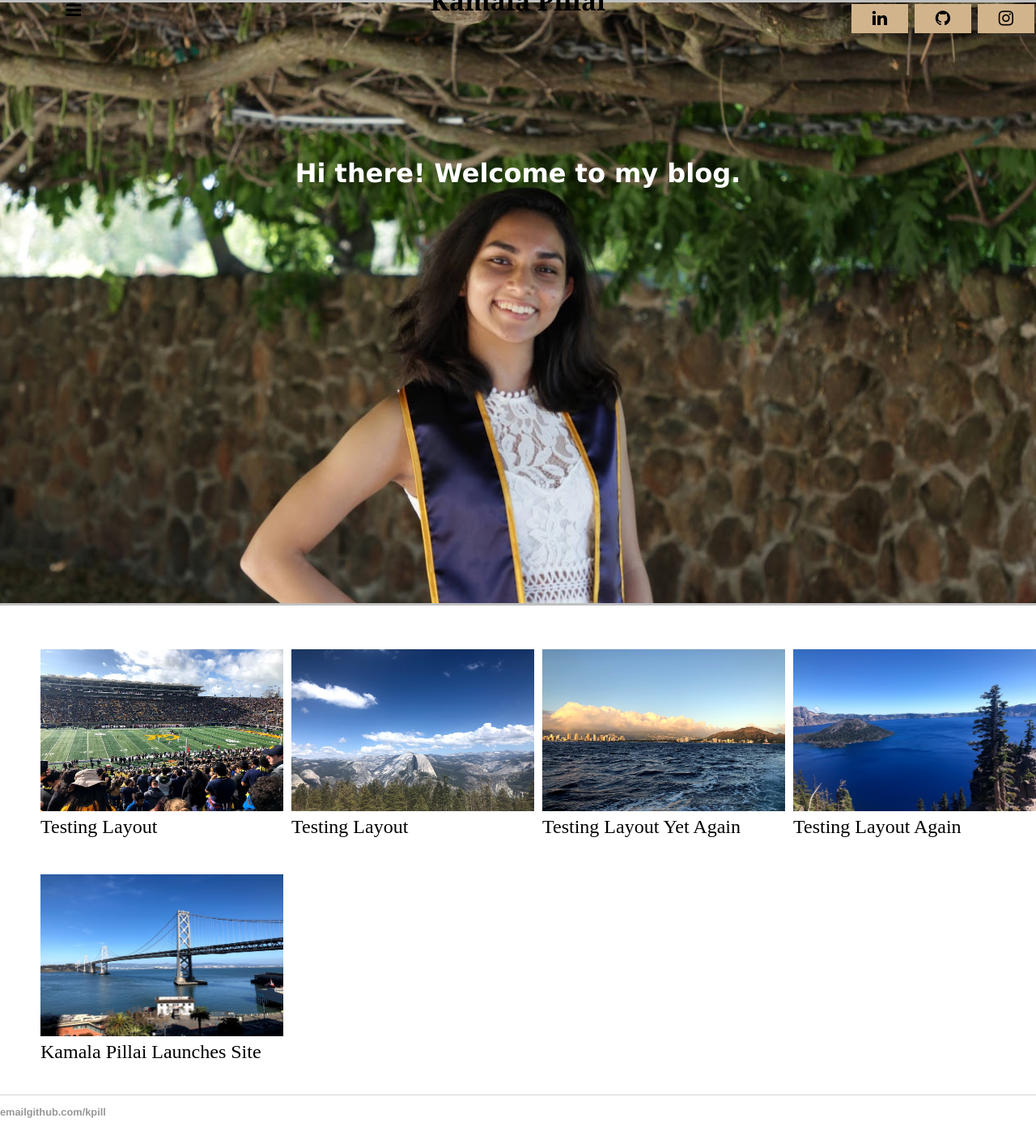
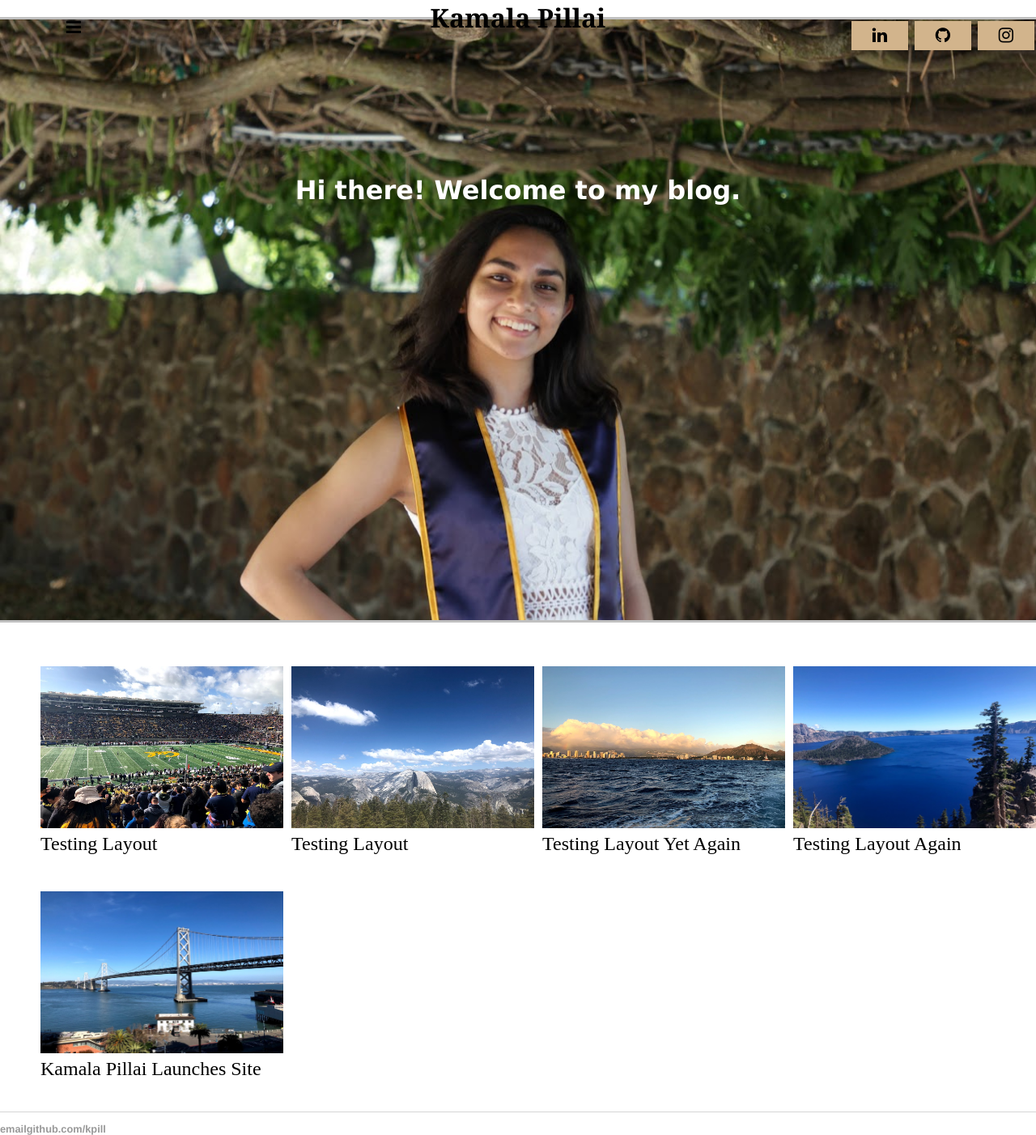
Before and after one commit to kpill/kpill.github.io, a Jekyll site: the page built from index.html, in a window 1280 px wide. Shown: the whole page at 81% size. Built offline with Jekyll 4.4.1, drawn with Linux system fonts in a browser that asks for light colours; before the commit the page ends 1381 px from its top, so only the background shows below that.

Commit message:
Update main.css

```diff
--- a/css/main.css
+++ b/css/main.css
@@ -5,9 +5,9 @@ header {
 	background-color: tan;
 }
 
-header h1 {
+/*header h1 {
 	margin: 0;
-}
+} */
 
 .menu {
 	float: left;
@@ -92,7 +92,7 @@ a.home:hover, a.home:active {
 }
 
 .welcome {
-	margin-top: 0;
+	/*margin-top: 0;*/
 	background-image: url("/images/grad_photo.JPG");
 	text-align: center;
 	vertical-align: middle;
```
